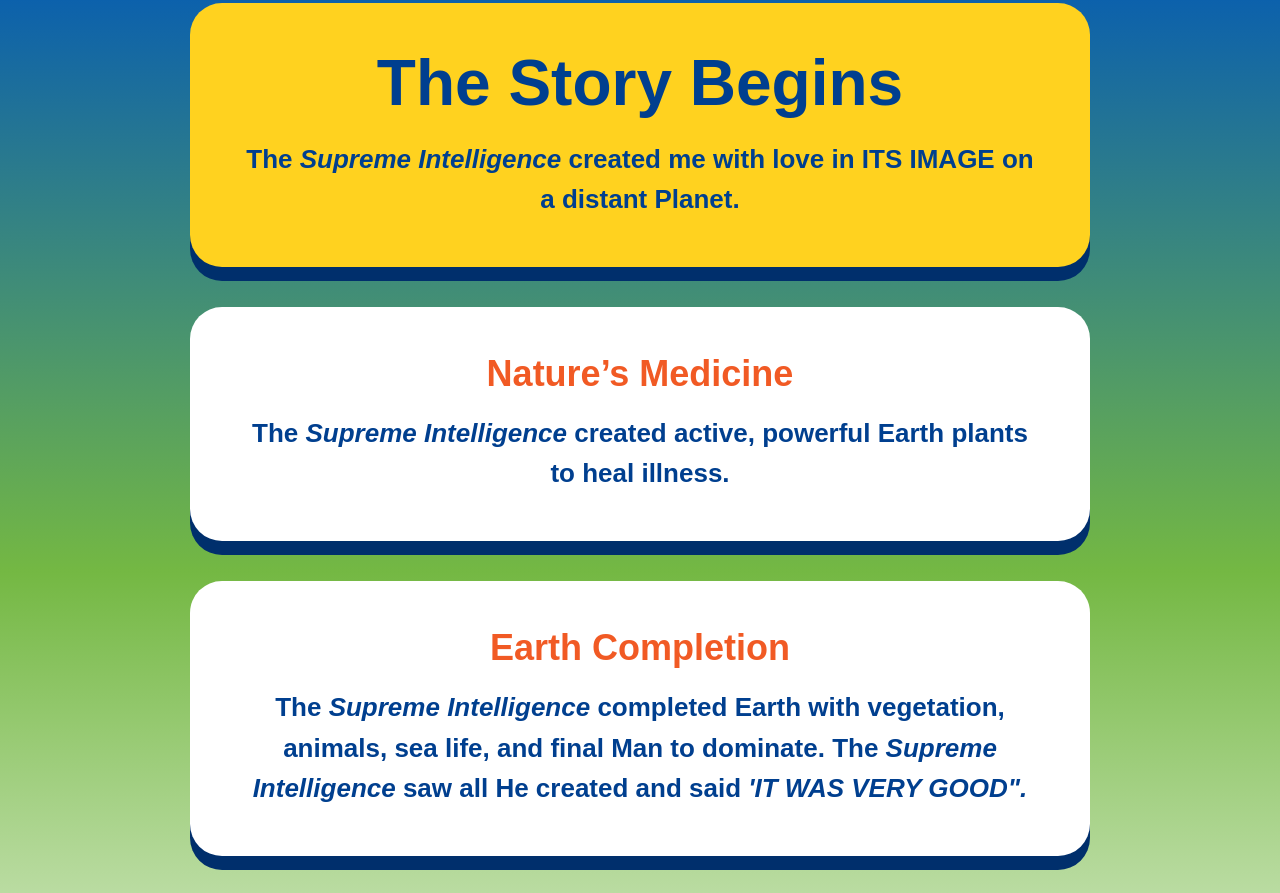
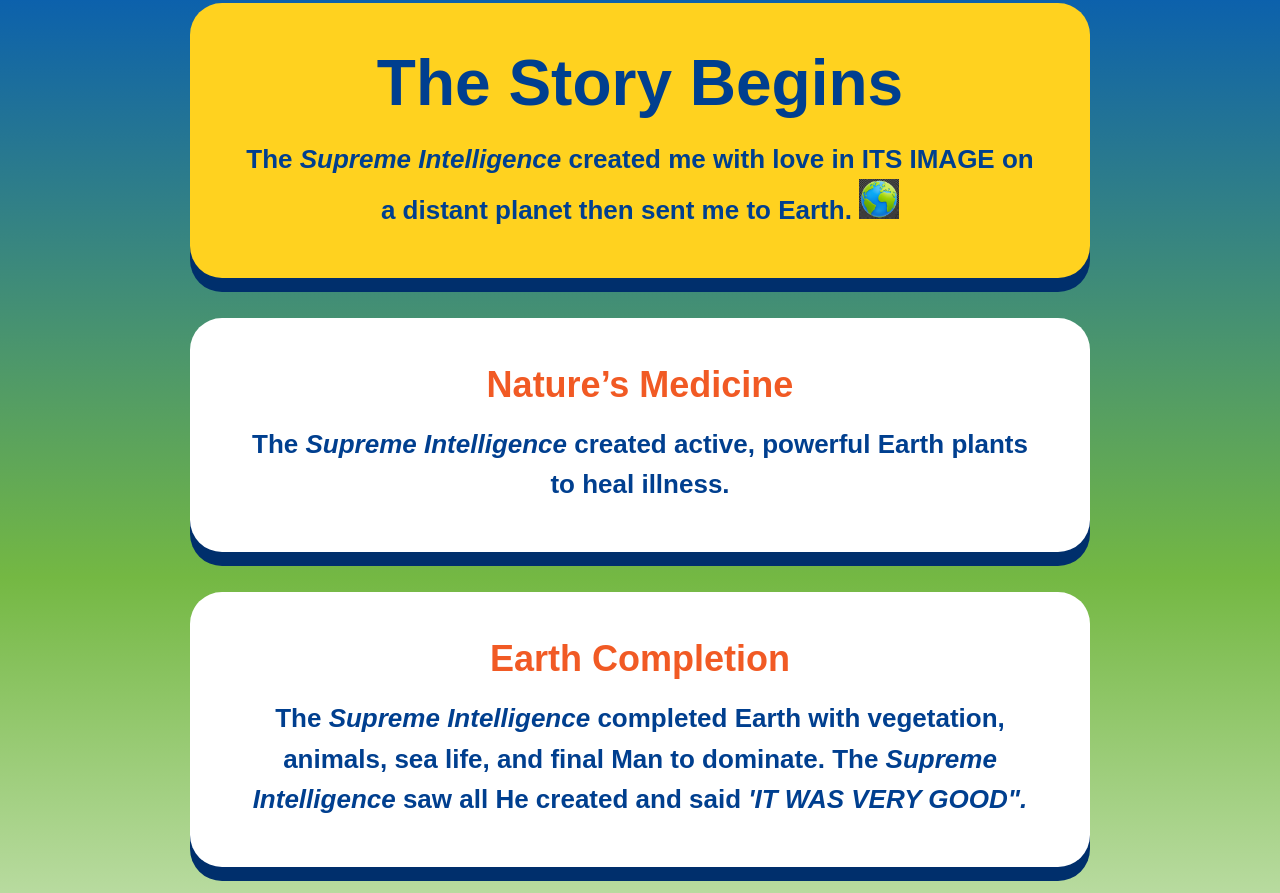
Before and after one commit to JustinFiorillo51/CaptainNutrition, a plain HTML site: page code/index.html in a window 1280 px wide. Shown: the part 919-1812 px from the top of the page. Drawn offline with Linux system fonts and the light colour scheme.

Commit message:
revision

```diff
--- a/code/index.html
+++ b/code/index.html
@@ -63,7 +63,8 @@
   <section class="story" id="story">
     <div class="story-intro reveal">
       <h1>The Story Begins</h1>
-      <p> The <i>Supreme Intelligence</i> created me with love in ITS IMAGE on a distant Planet. </p>
+      <p> The <i>Supreme Intelligence</i> created me with love in ITS IMAGE on a distant planet then sent me to Earth.
+      <img src="media/earth.jpg" alt="Earth" style="width: 40px; height: auto;" /> </p>
     </div>
 
     <div class="story-chapter reveal">
```
Also changed, not shown: code/media/earth.jpg (added).
